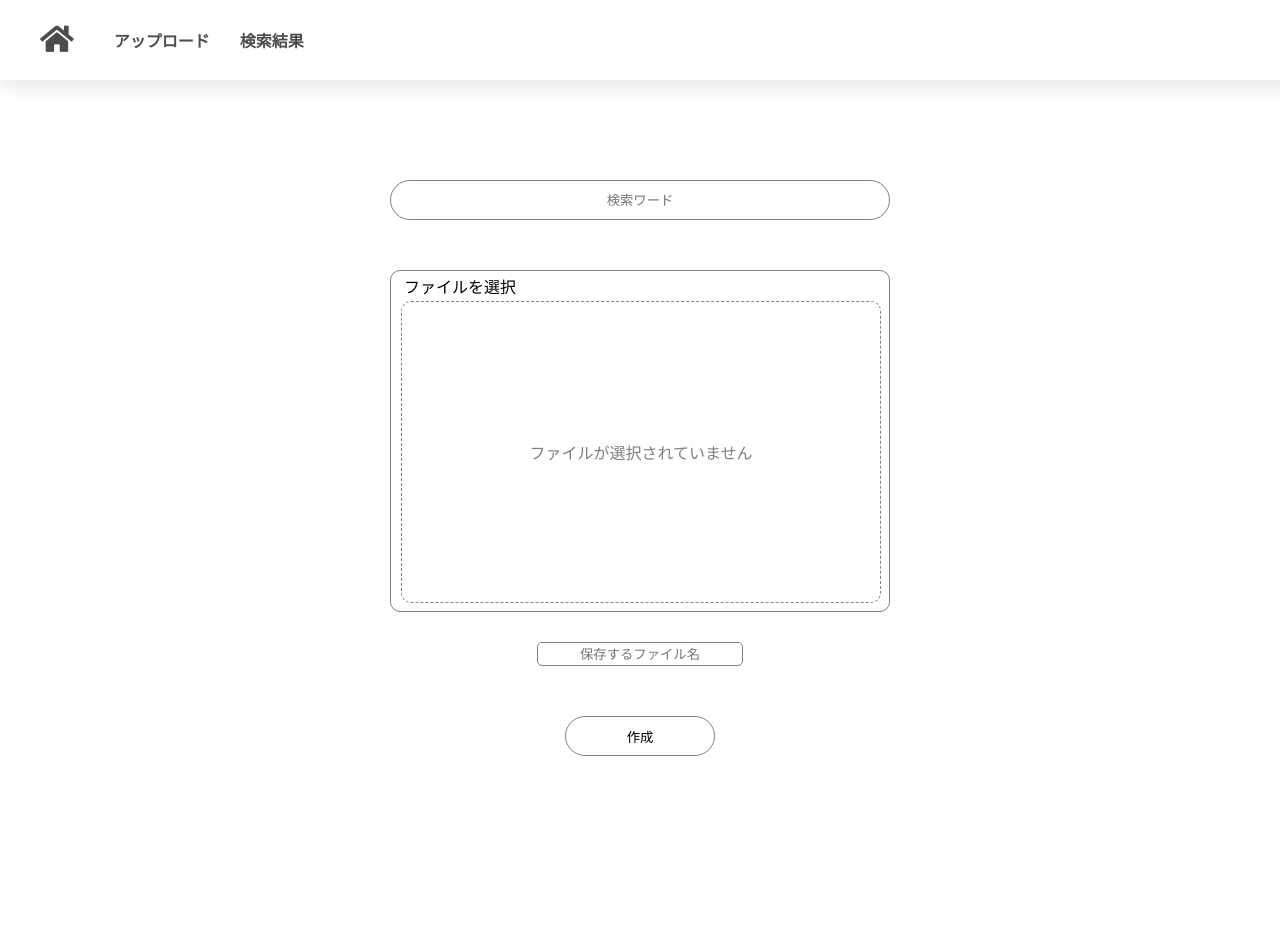
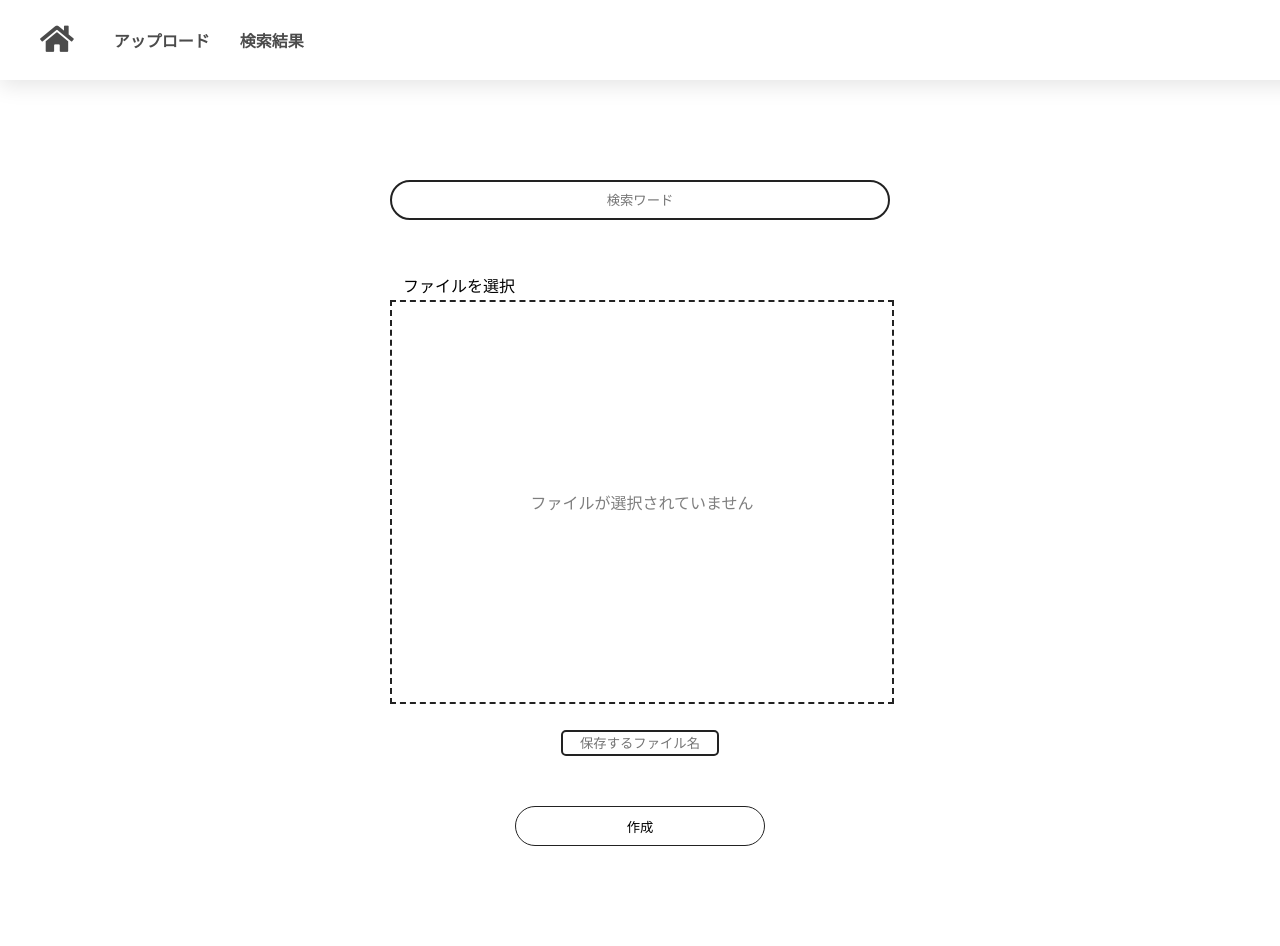
Before and after one commit to 2021AIT-OOP2-G12/GUI_Project, a Flask app: page /search_upload in a window 1280 px wide. Before the commit the page ends 756 px from the top, so only its background shows below. Run offline with Flask 2, Linux system fonts and the light colour scheme; some libraries are stand-ins or nearby versions.

Commit message:
update: アップロード画面UI変更

```diff
--- a/static/css/nav.css
+++ b/static/css/nav.css
@@ -5,6 +5,8 @@
   height: 80px;
   box-shadow: rgb(0 0 0 / 10%) 0px 6px 20px;
   padding-left: 40px;
+  background-color: #fff;
+  z-index: 20;
 }
 
 .nav ul {
--- a/static/css/upload.css
+++ b/static/css/upload.css
@@ -13,29 +13,29 @@ form {
 }
 
 #keyword {
-  border: 1px solid #808080;
+  border: 2px solid #222;
   text-align: center;
   height: 40px;
   border-radius: 30px;
-  outline: none;
+  /* outline: none; */
   margin-bottom: 50px;
   box-sizing: border-box;
 }
 
 .file_input_container {
-  height: 300px;
-  border: 1px solid #808080;
+  height: 400px;
+  /* border: 2px solid #808080; */
   border-radius: 10px;
   margin-bottom: 30px;
-  padding: 30px 10px 10px 10px;
+  padding: 30px 0 0 0;
   position: relative;
 }
 
 .file_input_label {
   width: 100%;
   height: 100%;
-  border: 1px dashed #808080;
-  border-radius: 10px;
+  border: 2px dashed #222;
+  /* border-radius: 10px; */
   display: flex;
   justify-content: center;
   align-items: center;
@@ -50,7 +50,6 @@ form {
 
 .file_input_message {
   opacity: 0.5;
-  /* display: none; */
 }
 
 #file {
@@ -60,13 +59,13 @@ form {
 .file_input_img {
   width: 100%;
   height: 100%;
-  border-radius: 10px;
+  object-fit: cover;
   display: none;
 }
 
 #file_name {
-  border: 1px solid #808080;
-  width: 200px;
+  border: 2px solid #222;
+  width: 150px;
   height: 20px;
   border-radius: 5px;
   margin: 0 auto 50px auto;
@@ -74,11 +73,11 @@ form {
 }
 
 #btn {
-  width: 150px;
+  width: 250px;
   height: 40px;
   margin: 0 auto;
   background-color: #fff;
-  border: 1px solid #808080;
+  border: 1px solid #222;
   border-radius: 40px;
   cursor: pointer;
 }
--- a/static/js/upload.js
+++ b/static/js/upload.js
@@ -1,15 +1,27 @@
 {
 
 
+  const file = document.getElementById('file');
+  const fileInputImg = document.querySelector('.file_input_img');
+  const fileInputMessage = document.querySelector('.file_input_message');
+  file.addEventListener('change', (e) => {
+    if (!e.target.files[0]) {
+      fileInputImg.style.display = 'none';
+      fileInputMessage.style.display = 'block';
+    } else {
+      fileInputImg.style.display = 'block';
+      fileInputImg.src = window.URL.createObjectURL(e.target.files[0]);
+      fileInputMessage.style.display = 'none';
+    }
+  });
 
   const btn = document.getElementById('btn');
   const uploading = () => {
+    btn.textContent = '作成中...';
     btn.disabled = true;
-    btn.textContent = '作成中...';
   }
 
   const keyword = document.getElementById('keyword');
-  const file = document.getElementById('file');
   const fileName = document.getElementById('file_name');
   const uploaded = () => {
     btn.disabled = false;
@@ -17,6 +29,8 @@
     keyword.value = '';
     file.value = '';
     fileName.value = '';
+    fileInputImg.style.display = 'none';
+    fileInputMessage.style.display = 'block';
     alert('作成が完了しました。');
   }
 
--- a/templates/upload.html
+++ b/templates/upload.html
@@ -22,14 +22,14 @@
     </ul>
   </nav>
   <main>
-    <form id="form" onsubmit="return false;">
+    <form id="form">
       <input id="keyword" type="text" placeholder="検索ワード">
       <div class="file_input_container">
         <label class="file_input_label">
           <div class="choice_btn">ファイルを選択</div>
           <div class="file_input_message">ファイルが選択されていません</div>
           <input id="file" type="file" accept=".png, .jpg, .jpeg">
-          <img class="file_input_img" src="../images/results/pexels-snapwire-227675.jpg" alt="">
+          <img class="file_input_img" src="" alt="選択した画像">
         </label>
       </div>
       <input id="file_name" type="text" placeholder="保存するファイル名">
```
